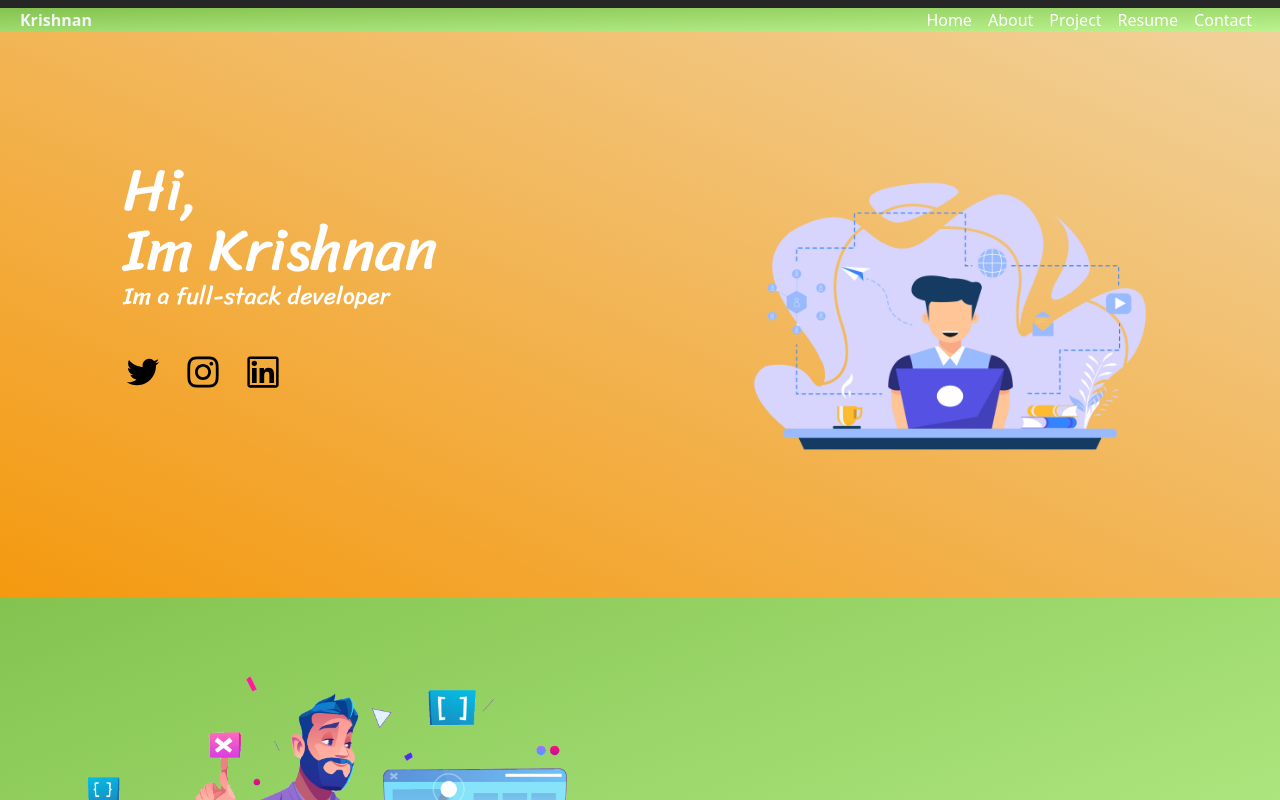
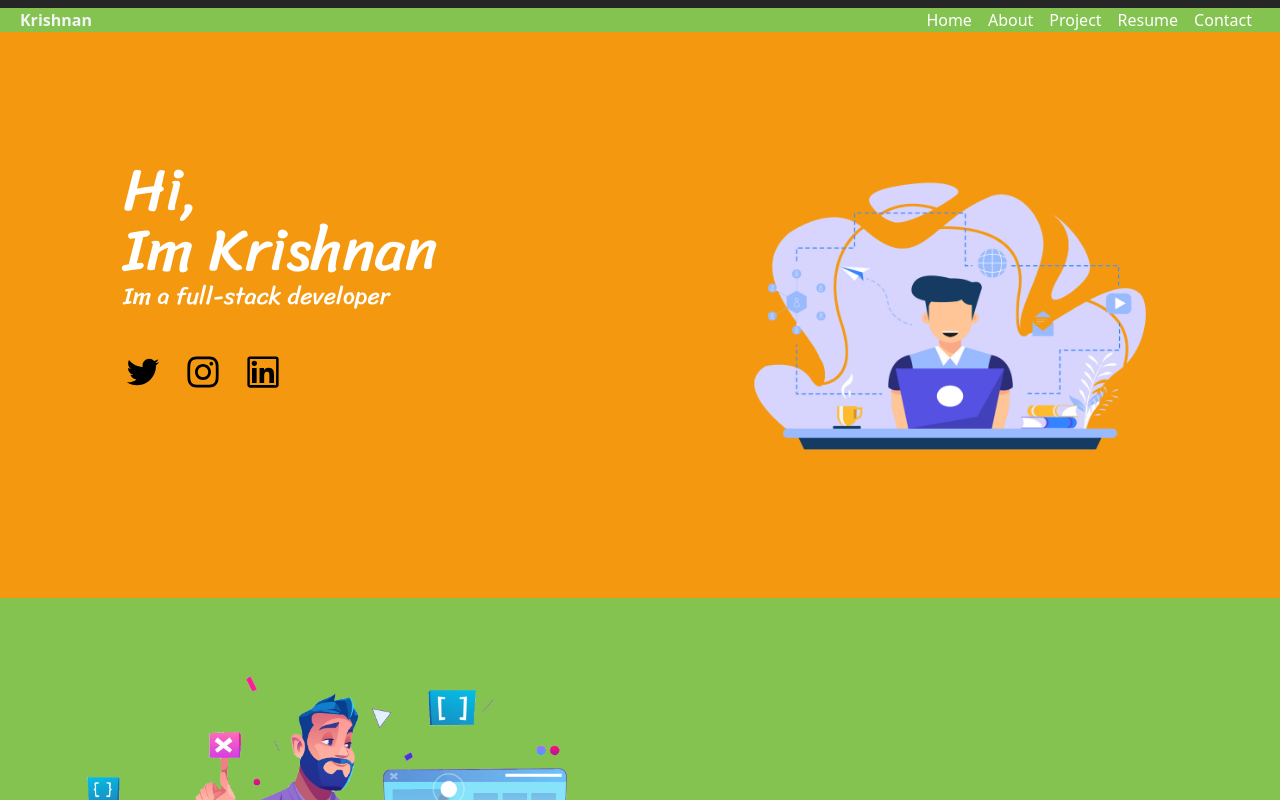
Before and after one commit to krishnan1412/Portfolio, a React (Vite) app: page / in a window 1280 px wide. Shown: the top 800 px of the page. Built offline with nearby package versions, Linux system fonts and the light colour scheme.

Commit message:
Update App.css

```diff
--- a/src/App.css
+++ b/src/App.css
@@ -10,13 +10,13 @@ header ul li {
   @apply px-2;
 }
 .bg-primary{
-  /* background: #84C350; */
+  background: #84C350;
 
-  @apply bg-gradient-to-br from-[#84C350] to-[#bcf390];
+/*   @apply bg-gradient-to-br from-[#84C350] to-[#bcf390]; */
 }
 .bg-secondary{
-  /* background: #F4990F;   */
-  @apply bg-gradient-to-tr from-[#F4990F] to-[#f1d19b];
+  background: #F4990F;
+/*   @apply bg-gradient-to-tr from-[#F4990F] to-[#f1d19b]; */
 }
 .mobile-nav{
   @apply fixed top-6 left-0 bg-green-200 w-full h-1/4;
```
